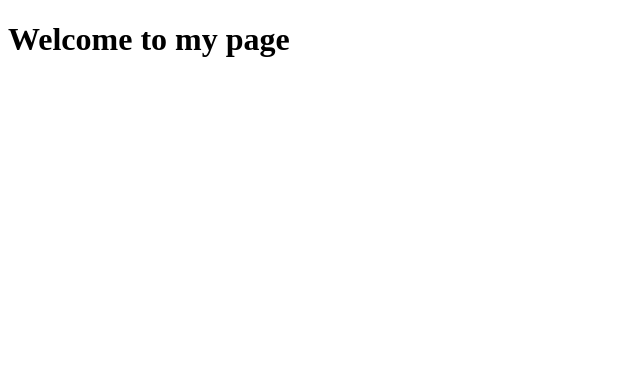
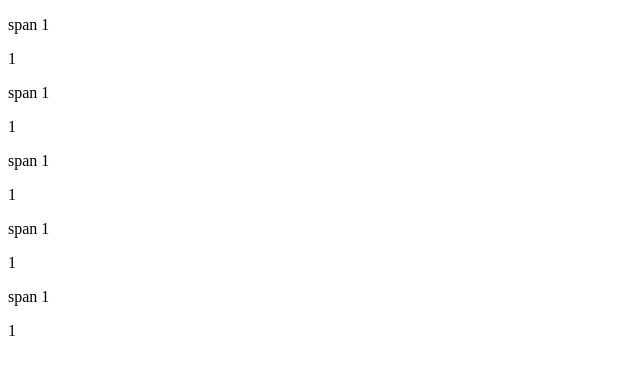
Before and after one commit to GPaul68/zadanie_10_2, a plain HTML site: page index.html in a window 1280 px wide. Shown: the whole page, without its empty margins (0-640 px from the left). Drawn offline with Linux system fonts and the light colour scheme.

Commit message:
Add 5 div in index.html

```diff
--- a/index.html
+++ b/index.html
@@ -3,11 +3,42 @@
 <head>
     <meta charset="UTF-8">
     <meta name="viewport" content="width=device-width, initial-scale=1.0">
-    <title>Java script - first page</title>
+    <title>jQuery - first page</title>
     <link rel="stylesheet" href="css/style.css">
 </head>
 <body>
-    <h1>Welcome to my page</h1>
+    <div>
+        <div>
+            <p><span>span 1</span></p>
+        </div>
+        <div>
+            <p>1</p>
+        </div>
+        <div>
+            <p><span>span 1</span></p>
+        </div>
+        <div>
+            <p>1</p>
+        </div>
+        <div>
+            <p><span>span 1</span></p>
+        </div>
+        <div>
+            <p>1</p>
+        </div>
+        <div>
+            <p><span>span 1</span></p>
+        </div>
+        <div>
+            <p>1</p>
+        </div>
+        <div>
+            <p><span>span 1</span></p>
+        </div>
+        <div>
+            <p>1</p>
+        </div>
+    </div>
     <script type="text/javascript" src="js/scripts.js"></script>
 </body>
 </html>
```
